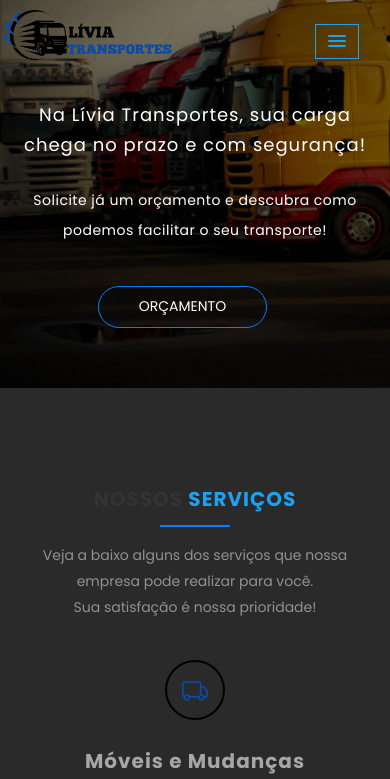
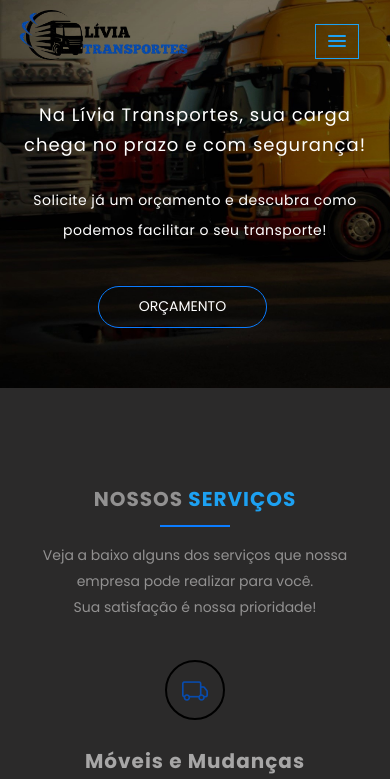
Before and after one commit to juniorxvier/livia-transportes, a plain HTML site: page index.html in a window 390 px wide. Shown: the top 779 px of the page. Drawn offline with nearby package versions, Linux system fonts and the light colour scheme.

Commit message:
correção da logo no header-area

```diff
--- a/css/main.css
+++ b/css/main.css
@@ -125,7 +125,7 @@ a:not([href]):not([tabindex]):focus, a:not([href]):not([tabindex]):hover {
   margin-top: 0;
   text-transform: uppercase;
   font-weight: 700;
-  color: #333;
+  color: var(--cinza-claro);
   position: relative;
 }
 
@@ -135,7 +135,7 @@ a:not([href]):not([tabindex]):focus, a:not([href]):not([tabindex]):hover {
 
 .section-header .section-subtitle {
   margin-top: 15px;
-  color: #929191;
+  color: var(--cinza-claro);
   font-size: 14px;
   font-weight: 400;
 }
--- a/css/responsive.css
+++ b/css/responsive.css
@@ -37,7 +37,7 @@
   .navbar-brand img{
     position: relative;
     margin-top: -5px;
-    margin-left: 15px;
+    margin-left: 35px;
     width: 200px;
   }
   .section-header .section-title {
```
